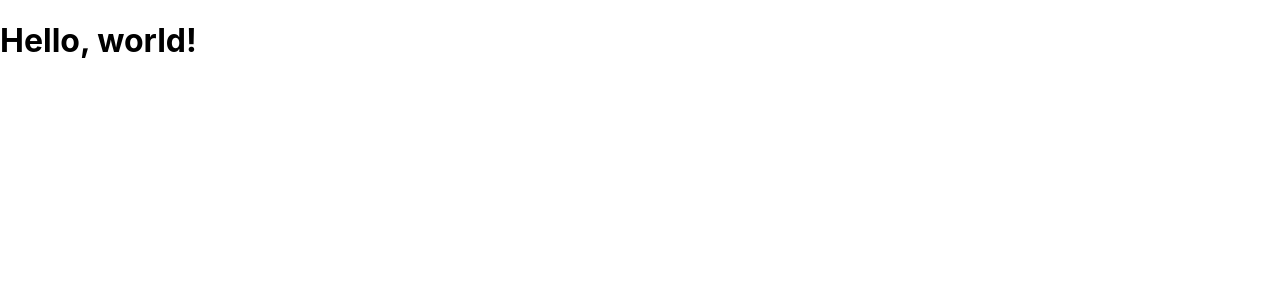
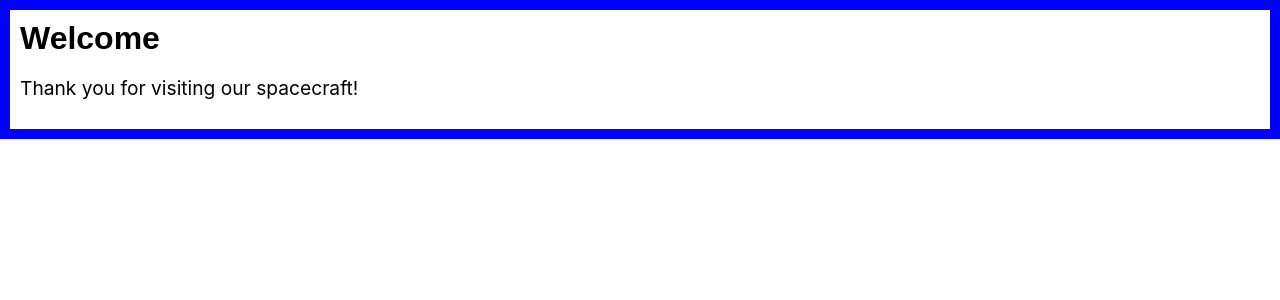
Before and after one commit to baby7305/my-react-app-ts-19-0221, a React (Create React App) app: page / in a window 1280 px wide. Shown: the top 300 px of the page. Built offline with nearby package versions, Linux system fonts and the light colour scheme.

Commit message:
包含关系示例

```diff
--- /dev/null
+++ b/src/components/WelcomeDialog/WelcomDialog.css
@@ -0,0 +1,17 @@
+.FancyBorder {
+    padding: 10px 10px;
+    border: 10px solid;
+}
+
+.FancyBorder-blue {
+    border-color: blue;
+}
+
+.Dialog-title {
+    margin: 0;
+    font-family: sans-serif;
+}
+
+.Dialog-message {
+    font-size: larger;
+}
--- /dev/null
+++ b/src/components/WelcomeDialog/WelcomeDialog.tsx
@@ -0,0 +1,25 @@
+import * as React from 'react';
+import './WelcomDialog.css';
+
+function FancyBorder(props) {
+    return (
+        <div className={'FancyBorder FancyBorder-' + props.color}>
+            {props.children}
+        </div>
+    );
+}
+
+function WelcomeDialog() {
+    return (
+        <FancyBorder color="blue">
+            <h1 className="Dialog-title">
+                Welcome
+      </h1>
+            <p className="Dialog-message">
+                Thank you for visiting our spacecraft!
+      </p>
+        </FancyBorder>
+    );
+}
+
+export default WelcomeDialog;
--- a/src/index.tsx
+++ b/src/index.tsx
@@ -1,10 +1,10 @@
 import React from 'react';
 import ReactDOM from 'react-dom';
 import './index.css';
-import App from './App';
+import WelcomeDialog from './components/WelcomeDialog/WelcomeDialog';
 import * as serviceWorker from './serviceWorker';
 
-ReactDOM.render(<App />, document.getElementById('root'));
+ReactDOM.render(<WelcomeDialog />, document.getElementById('root'));
 
 // If you want your app to work offline and load faster, you can change
 // unregister() to register() below. Note this comes with some pitfalls.
```
